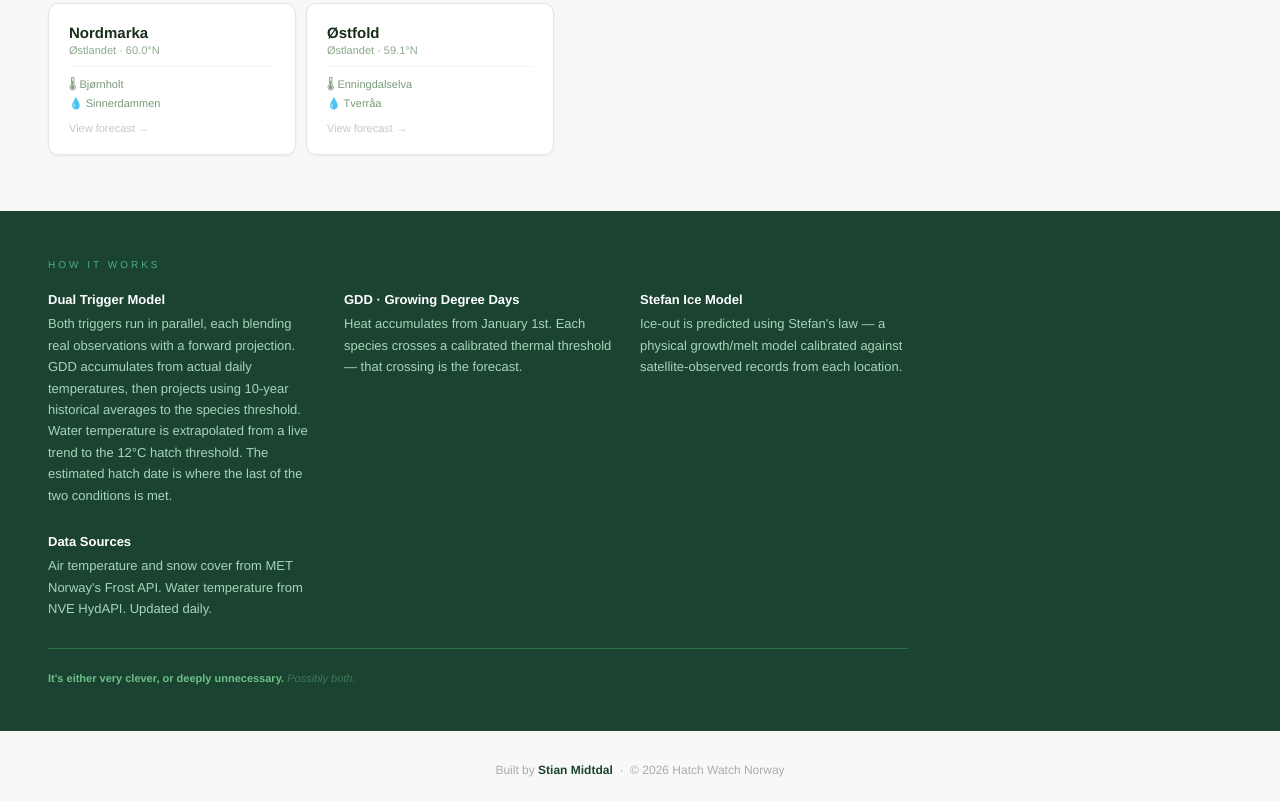
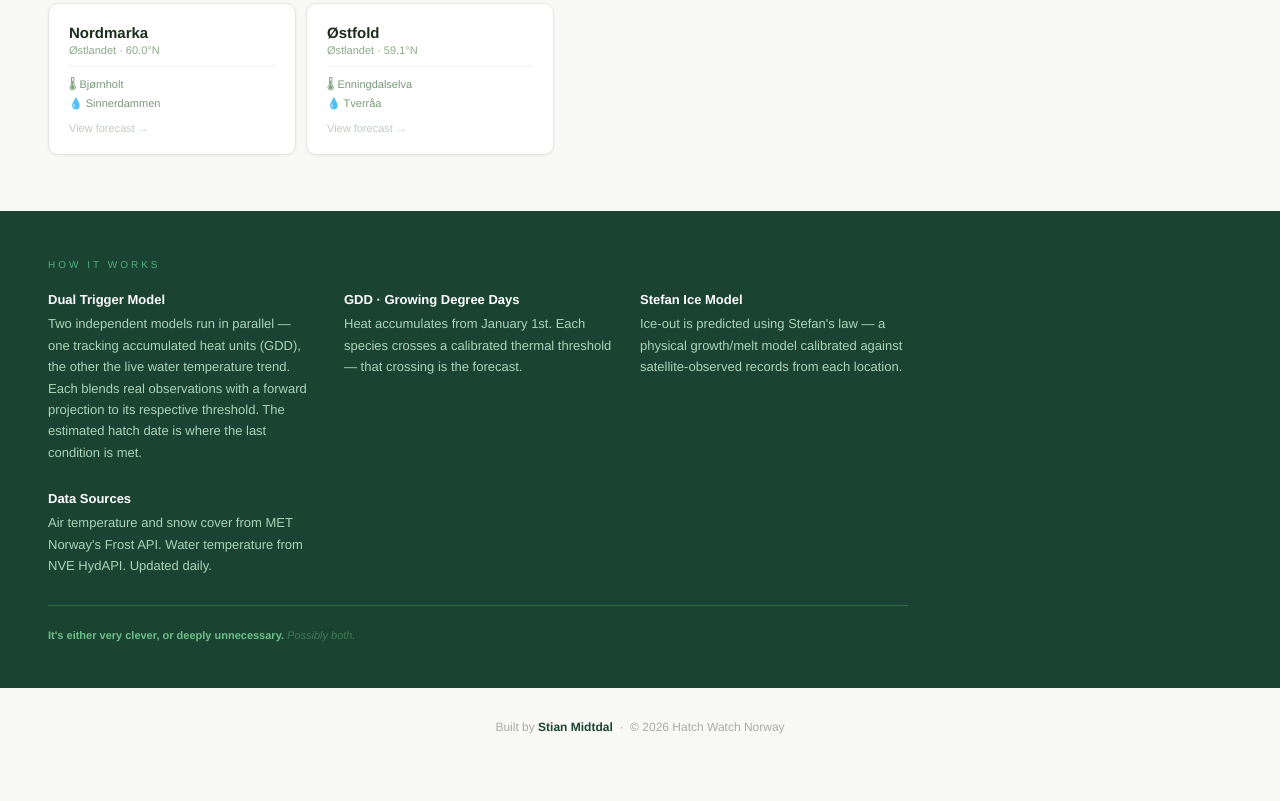
Before and after one commit to stianmidtdal-sudo/hatchwatch-norway, a plain HTML site: page index.html in a window 1280 px wide. Shown: the part 870-1671 px from the top of the page. After the commit the page ends 1628 px from the top, so only its background shows below. Drawn offline with Linux system fonts and the light colour scheme.

Commit message:
Redesign landing page - Clean Pro

```diff
--- a/index.html
+++ b/index.html
@@ -238,7 +238,7 @@
     <div class="how-grid">
         <div class="item">
             <strong>Dual Trigger Model</strong>
-            <p>Both triggers run in parallel, each blending real observations with a forward projection. GDD accumulates from actual daily temperatures, then projects using 10-year historical averages to the species threshold. Water temperature is extrapolated from a live trend to the 12°C hatch threshold. The estimated hatch date is where the last of the two conditions is met.</p>
+            <p>Two independent models run in parallel — one tracking accumulated heat units (GDD), the other the live water temperature trend. Each blends real observations with a forward projection to its respective threshold. The estimated hatch date is where the last condition is met.</p>
         </div>
         <div class="item">
             <strong>GDD · Growing Degree Days</strong>
```
